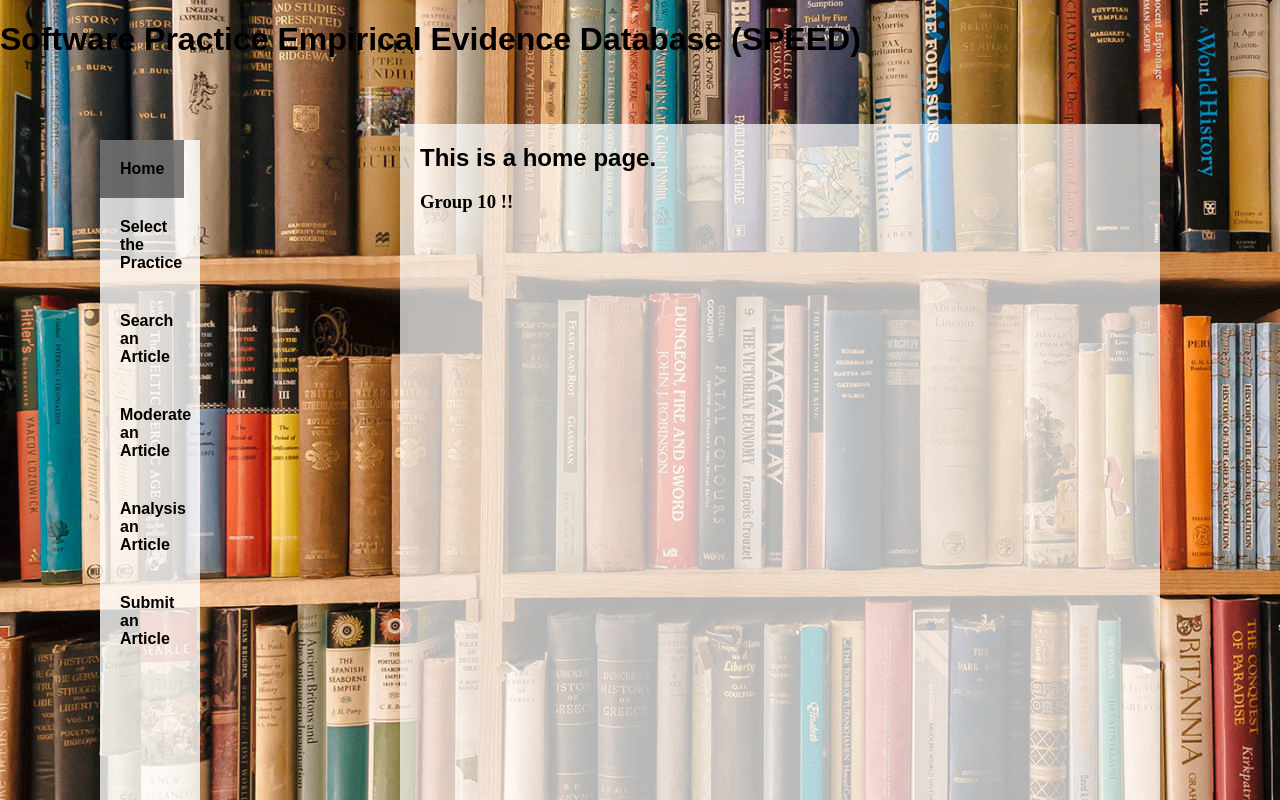
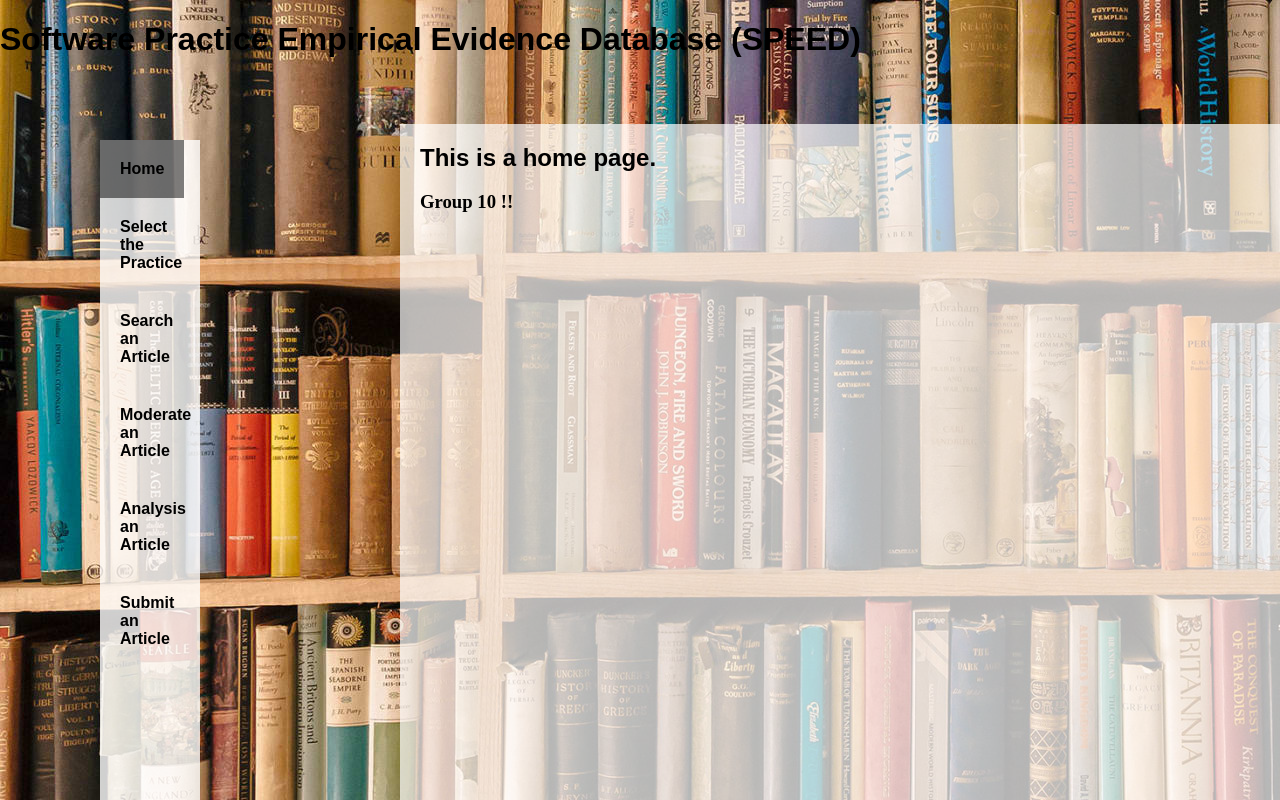
Before and after one commit to feederze/2022_S1_CISE_Assignment1B_Group10, a React (Create React App) app in the folder frontend/: page / in a window 1280 px wide. Shown: the top 800 px of the page. Built offline with nearby package versions, Linux system fonts and the light colour scheme.

Commit message:
Update index.css

```diff
--- a/frontend/src/index.css
+++ b/frontend/src/index.css
@@ -39,7 +39,7 @@ ul.header li a {
 }
 .content {
   background-color: rgba(255, 255, 255, 0.7);
-  width: 720px;
+  width: 900px;
   height: 700px;
   position: absolute;
   left: 400px;
```
